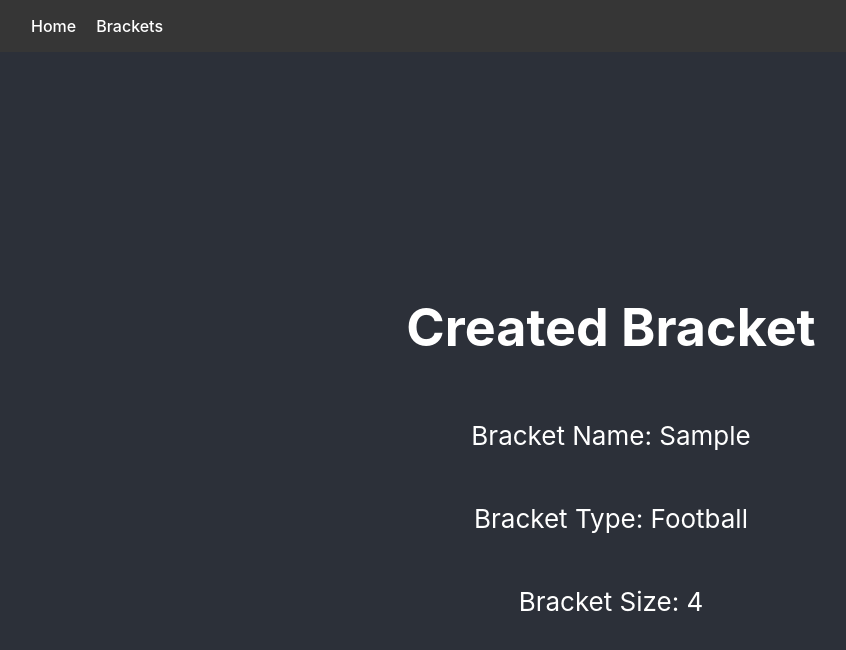
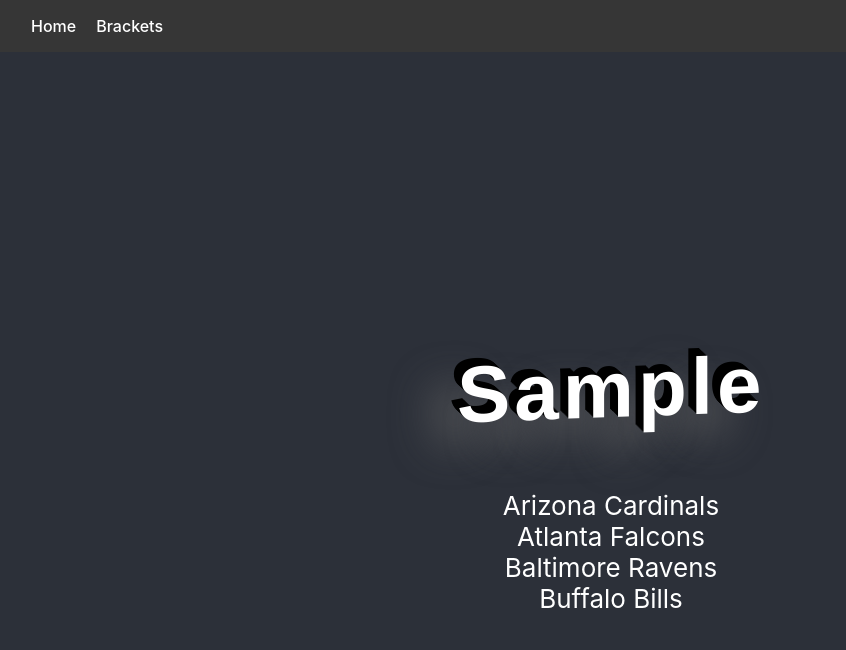
Before and after one commit to Lyreca/bracketeering, a React (Create React App) app: page / in a window 1280 px wide. Both pictures are taken after typing "Sample" into the empty fields and a click on the button "Submit". Shown: the top 650 px of the page, without its empty margins (29-875 px from the left). Built offline with nearby package versions, Linux system fonts and the light colour scheme.

Commit message:
Teams
display teams based on size

```diff
--- a/src/pages/App.js
+++ b/src/pages/App.js
@@ -1,8 +1,7 @@
-import logo from '../assets/logo.svg';
 import '../styles/App.css';
 import React, { useState } from 'react';
 import { useNavigate } from 'react-router-dom';
-import { Football } from '../assets/Teams';
+import { Football, Baseball, Soccer } from '../assets/Teams';
 
 
 const App = () => {
@@ -31,15 +30,40 @@
       console.log('Submit button clicked!');
       // Do something with form data here, e.g. submit to server
 
-      navigate('/bracket',
+      if (bracketType === "Football"){
+        navigate('/bracket',
       {state:
         {
           name: bracketName,
           size: bracketSize,
-          type: bracketType
+          type: Football
         }
       }
       );
+      }
+      else if (bracketType === "Baseball"){
+        navigate('/bracket',
+      {state:
+        {
+          name: bracketName,
+          size: bracketSize,
+          type: Baseball
+        }
+      }
+      );
+      }
+      else if (bracketType === "Soccer"){
+        navigate('/bracket',
+      {state:
+        {
+          name: bracketName,
+          size: bracketSize,
+          type: Soccer
+        }
+      }
+      );
+      }
+
     };
 
   return (
--- a/src/pages/Bracket.js
+++ b/src/pages/Bracket.js
@@ -1,23 +1,32 @@
-import logo from '../assets/logo.svg';
+import { useEffect, useState } from 'react';
 import '../styles/Bracket.css';
 import { useLocation } from 'react-router-dom';
 
 const Bracket = () => {
   const {state} = useLocation();
   const {name, size, type} = state;
+  const [bracket, setBracket] = useState([]);
 
-
+  useEffect(() => {
+    let newBracket = [];
+    for (let i = 0; i < size; i++) {
+      newBracket.push(type[i]);
+    }
+    setBracket(newBracket);
+  }, [size]);
 
   return (
     <div className="App">
       <header className="App-header">
-        <h1>Created Bracket</h1>
-        <p>Bracket Name: {name}</p>
-        <p>Bracket Type: {type}</p>
-        <p>Bracket Size: {size}</p>
+        <h1 className="Page-title">{name}</h1>
+        {bracket.map((item, index) => (
+          <div key={index}>
+            {item}
+          </div>
+        ))}
       </header>
     </div>
   );
-}
+};
 
 export default Bracket;
--- a/src/styles/Bracket.css
+++ b/src/styles/Bracket.css
@@ -0,0 +1,53 @@
+.Page-title  {
+    text-align: center;
+    font-family: 'Oswald', Helvetica, sans-serif;
+    font-size: 80px;
+    transform: skewY(-2deg);
+    letter-spacing: 4px;
+    word-spacing: -8px;
+    color: rgb(255, 255, 255);
+    text-shadow:
+      -1px -1px 0 black,
+      -2px -2px 0 black,
+      -3px -3px 0 black,
+      -4px -4px 0 black,
+      -5px -5px 0 black,
+      -6px -6px 0 black,
+      -7px -7px 0 black,
+      -8px -8px 0 black,
+      -30px 20px 40px dimgrey
+  }
+
+  .bracket {
+    display: flex;
+    flex-direction: column;
+    align-items: center;
+  }
+
+  .round {
+    display: flex;
+    flex-direction: column;
+    align-items: center;
+    margin-bottom: 2rem;
+  }
+
+  .matchup {
+    display: flex;
+    align-items: center;
+    justify-content: center;
+    margin-bottom: 1rem;
+  }
+
+  .team {
+    background-color: #f5f5f5;
+    border: 1px solid #ddd;
+    padding: 0.5rem 1rem;
+    margin-right: 1rem;
+    border-radius: 0.25rem;
+    font-weight: bold;
+  }
+
+  .team.winner {
+    background-color: #4CAF50;
+    color: #fff;
+  }
```
